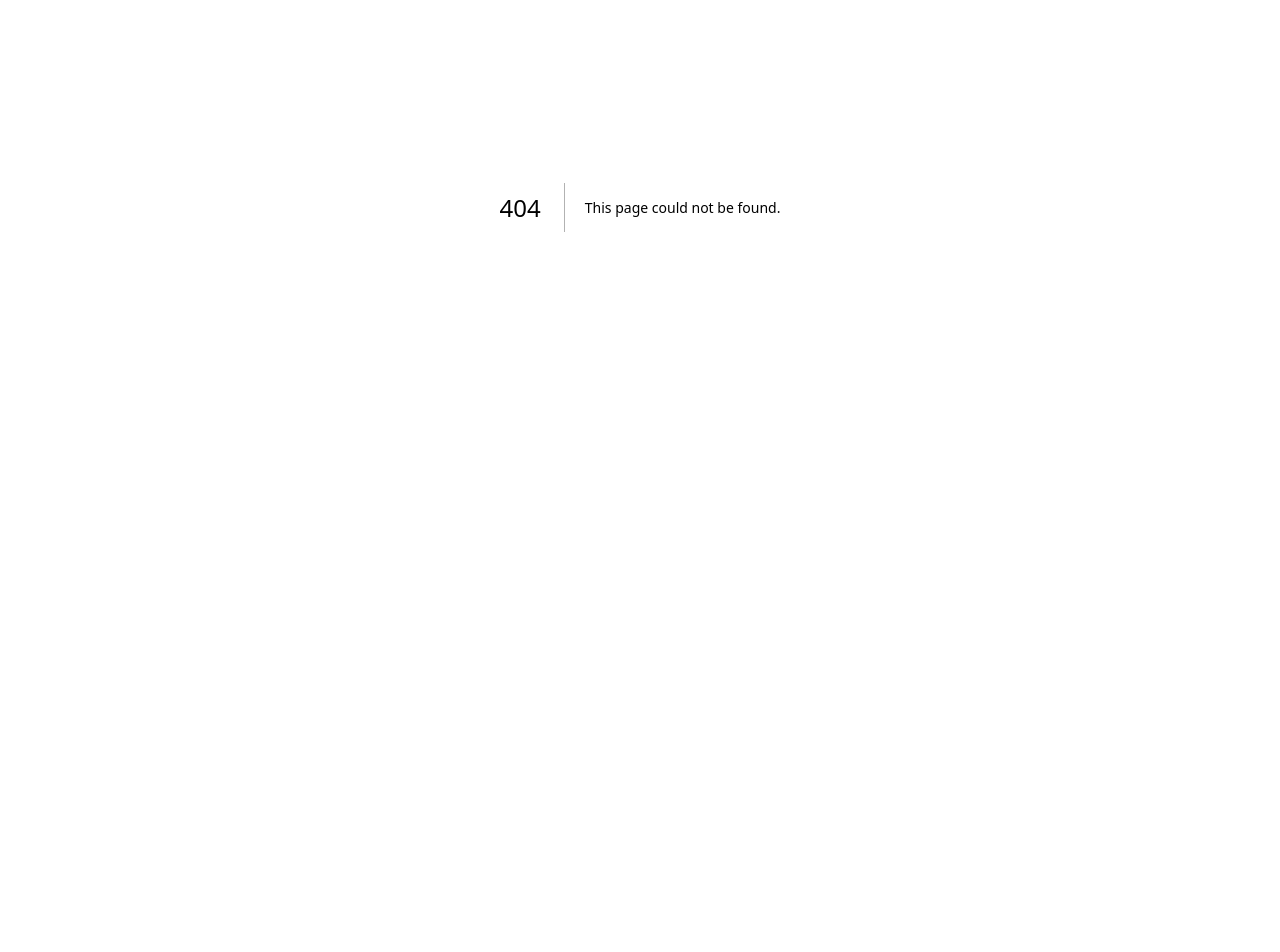
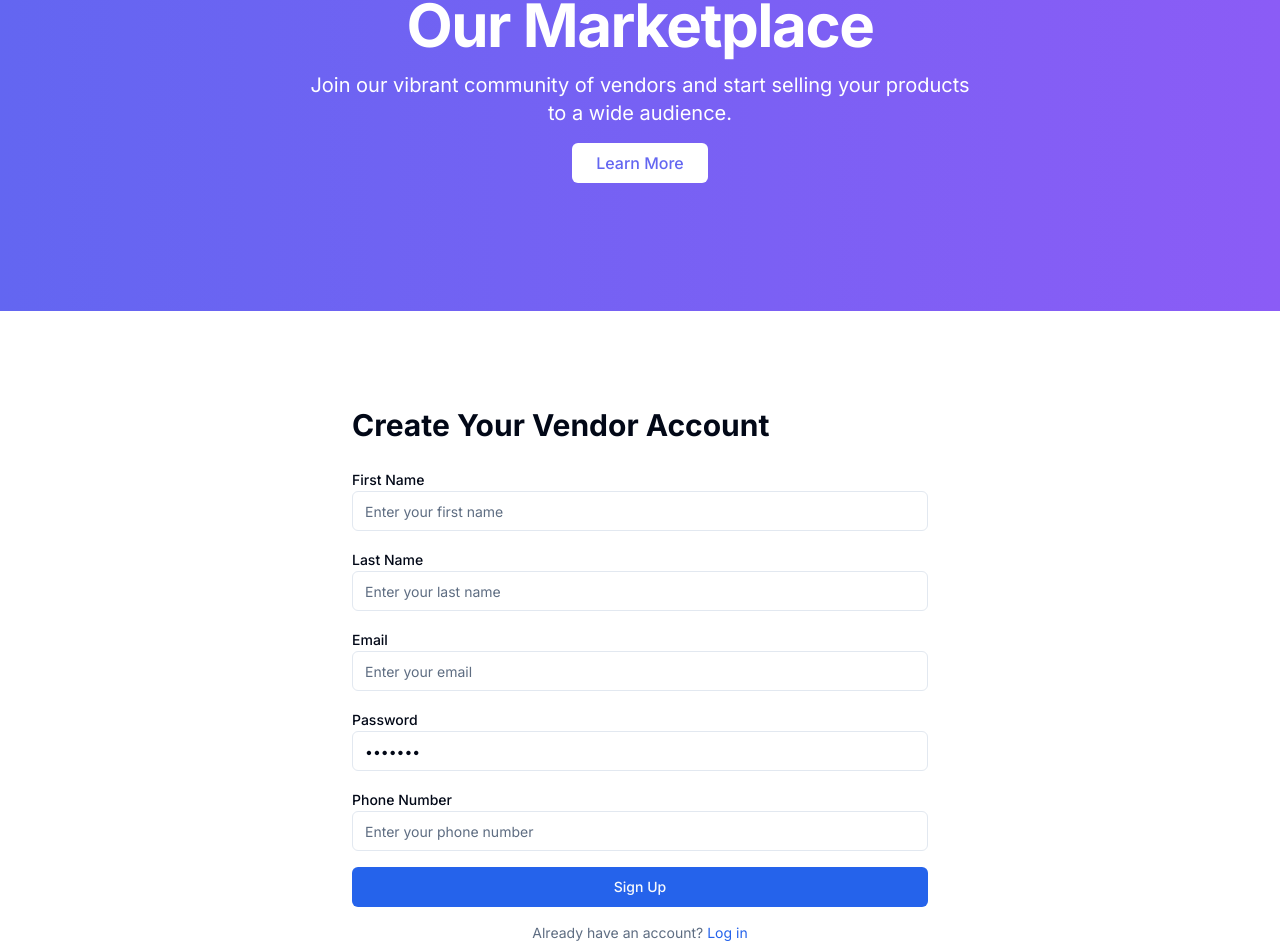
Before and after one commit to Mtokaahero-com/mtokaahero, a Next.js app: page /auth/newaccounts/vendor in a window 1280 px wide. Before the commit this address had no page. Shown: the part 193-1145 px from the top of the page. Before the commit the page ends 800 px from the top, so only its background shows below. Built offline with nearby package versions, Linux system fonts and the light colour scheme.

Commit message:
feat: add garage registration page and implement menu in My Account; refactor layout and navigation

```diff
--- a/app/(pages)/auth/myaccount/page.tsx
+++ b/app/(pages)/auth/myaccount/page.tsx
@@ -9,6 +9,9 @@ import { Building2, Loader2, User } from 'lucide-react';
 import Link from 'next/link';
 import { useRouter } from 'next/navigation';
 import { ChangeEvent, FormEvent, useState } from 'react';
+import { Sheet, SheetContent, SheetHeader, SheetTitle, SheetTrigger } from '@/components/ui/sheet';
+import { HelpCircle, Home, LogOut, Menu, Settings } from 'lucide-react';
+
 
 interface Profile {
     type: 'garage' | 'mechanic' | 'vendor';
@@ -64,6 +67,39 @@ export default function Component() {
         <div
             className="min-h-screen flex flex-col items-center justify-center bg-cover bg-center bg-no-repeat p-4"
             style={{ backgroundImage: "url('/bg.jpg')" }}>
+            <div className="absolute top-4 right-4 z-50">
+                <Sheet>
+                    <SheetTrigger asChild>
+                        <Button variant="outline" size="icon">
+                            <Menu className="h-6 w-6" />
+                            <span className="sr-only">Open menu</span>
+                        </Button>
+                    </SheetTrigger>
+                    <SheetContent>
+                        <SheetHeader>
+                            <SheetTitle>Menu</SheetTitle>
+                        </SheetHeader>
+                        <nav className="flex flex-col space-y-4 mt-4">
+                            <Link href="/" className="flex items-center space-x-2 text-sm">
+                                <Home className="h-5 w-5" />
+                                <span>Home</span>
+                            </Link>
+                            <Link href="/settings" className="flex items-center space-x-2 text-sm">
+                                <Settings className="h-5 w-5" />
+                                <span>Settings</span>
+                            </Link>
+                            <Link href="/help" className="flex items-center space-x-2 text-sm">
+                                <HelpCircle className="h-5 w-5" />
+                                <span>Help</span>
+                            </Link>
+                            <Button variant="ghost" className="justify-start px-2">
+                                <LogOut className="h-5 w-5 mr-2" />
+                                <span>Logout</span>
+                            </Button>
+                        </nav>
+                    </SheetContent>
+                </Sheet>
+            </div>
             <Card className="w-full max-w-md border bg-white/90 backdrop-blur-sm shadow-xl">
                 <CardHeader>
                     <CardTitle>Find My Account</CardTitle>
--- /dev/null
+++ b/app/(pages)/auth/newaccounts/vendor/page.tsx
@@ -0,0 +1,140 @@
+'use client';
+
+import Link from 'next/link';
+import Cookies from 'js-cookie';
+import React, { useState, useEffect } from 'react';
+import classNames from 'classnames';
+import toast from 'react-hot-toast';
+
+import LoadingComponent from '@/components/ui/loading';
+import { Label } from '@/components/ui/label';
+import { Input } from '@/components/ui/input';
+import { Button } from '@/components/ui/button';
+
+export default function Component() {
+    const [loading, setLoading] = useState(false);
+    const [authToken, setAuthToken] = useState(Cookies.get('storeToken'));
+    const [formData, setFormData] = useState({
+        firstName: '',
+        lastName: '',
+        email: '',
+        password: 'testing',
+        phone: '',
+    });
+
+    const handleChange = (e: React.ChangeEvent<HTMLInputElement>) => {
+        e.preventDefault();
+        for (let key in formData) {
+            if (key === e.target.id) {
+                setFormData({ ...formData, [key]: e.target.value });
+            }
+        }
+    };
+
+    const handleSubmit = async (e: React.FormEvent<HTMLFormElement>) => {
+        e.preventDefault();
+    };
+
+    return (
+        <div className="w-full min-h-dvh flex flex-col">
+            <section className="w-full py-12 md:py-24 lg:py-32 bg-gradient-to-r from-[#6366f1] to-[#8b5cf6]">
+                <div className="container px-4 md:px-6 text-center text-white">
+                    <div className="max-w-2xl mx-auto space-y-4">
+                        <h1 className="text-4xl font-bold tracking-tight sm:text-5xl md:text-6xl">
+                            Become a Vendor on Our Marketplace
+                        </h1>
+                        <p className="text-lg md:text-xl">
+                            Join our vibrant community of vendors and start selling your products to a wide audience.
+                        </p>
+                        <div>
+                            <Link
+                                href="#"
+                                className={classNames(
+                                    'inline-flex items-center justify-center h-10 px-6 rounded-md bg-white text-[#6366f1] font-medium transition-colors hover:bg-gray-200 focus:outline-none focus-visible:ring-2 focus-visible:ring-white focus-visible:ring-offset-2 focus-visible:ring-offset-[#6366f1]',
+                                    { hidden: loading },
+                                )}
+                                prefetch={false}>
+                                Learn More
+                            </Link>
+                        </div>
+                    </div>
+                </div>
+            </section>
+            {loading ? (
+                <div className=" ">
+                    <LoadingComponent />
+                </div>
+            ) : (
+                <section id="signup-form" className="w-full py-12 md:py-24">
+                    <div className="container px-4 md:px-6">
+                        <div className="max-w-xl mx-auto">
+                            <h2 className="text-3xl font-bold mb-6">Create Your Vendor Account</h2>
+                            <form className="space-y-4" onSubmit={handleSubmit}>
+                                <div>
+                                    <Label htmlFor="firstName">First Name</Label>
+                                    <Input
+                                        id="firstName"
+                                        type="text"
+                                        placeholder="Enter your first name"
+                                        required
+                                        onChange={handleChange}
+                                    />
+                                </div>
+                                <div>
+                                    <Label htmlFor="lastName">Last Name</Label>
+                                    <Input
+                                        id="lastName"
+                                        type="text"
+                                        placeholder="Enter your last name"
+                                        required
+                                        onChange={handleChange}
+                                    />
+                                </div>
+                                <div>
+                                    <Label htmlFor="email">Email</Label>
+                                    <Input
+                                        id="email"
+                                        type="email"
+                                        placeholder="Enter your email"
+                                        required
+                                        onChange={handleChange}
+                                    />
+                                </div>
+                                <div>
+                                    <Label htmlFor="password">Password</Label>
+                                    <Input
+                                        id="password"
+                                        type="password"
+                                        placeholder="Enter a password"
+                                        required
+                                        onChange={handleChange}
+                                        value={formData.password}
+                                    />
+                                </div>
+                                <div>
+                                    <Label htmlFor="website">Phone Number</Label>
+                                    <Input
+                                        id="phone"
+                                        type="tel"
+                                        placeholder="Enter your phone number"
+                                        required
+                                        onChange={handleChange}
+                                    />
+                                </div>
+                                <Button type="submit" className="w-full">
+                                    Sign Up
+                                </Button>
+                            </form>
+                            <p className="mt-4 text-center text-sm text-muted-foreground">
+                                Already have an account?{' '}
+                                <Link href="/auth/vendors/signin" className="text-primary">
+                                    Log in
+                                </Link>
+                            </p>
+                        </div>
+                    </div>
+                </section>
+            )}
+        </div>
+    );
+}
```
Also changed, not shown: app/(pages)/auth/newaccounts/garage/page.tsx (renamed from app/(pages)/auth/newaccounts/garage/signup/page.tsx), app/(pages)/auth/newaccounts/mechanic/page.tsx (renamed from app/(pages)/auth/newaccounts/mechanic/signup/page.tsx), app/(pages)/auth/newaccounts/shop/page.tsx (deleted).
